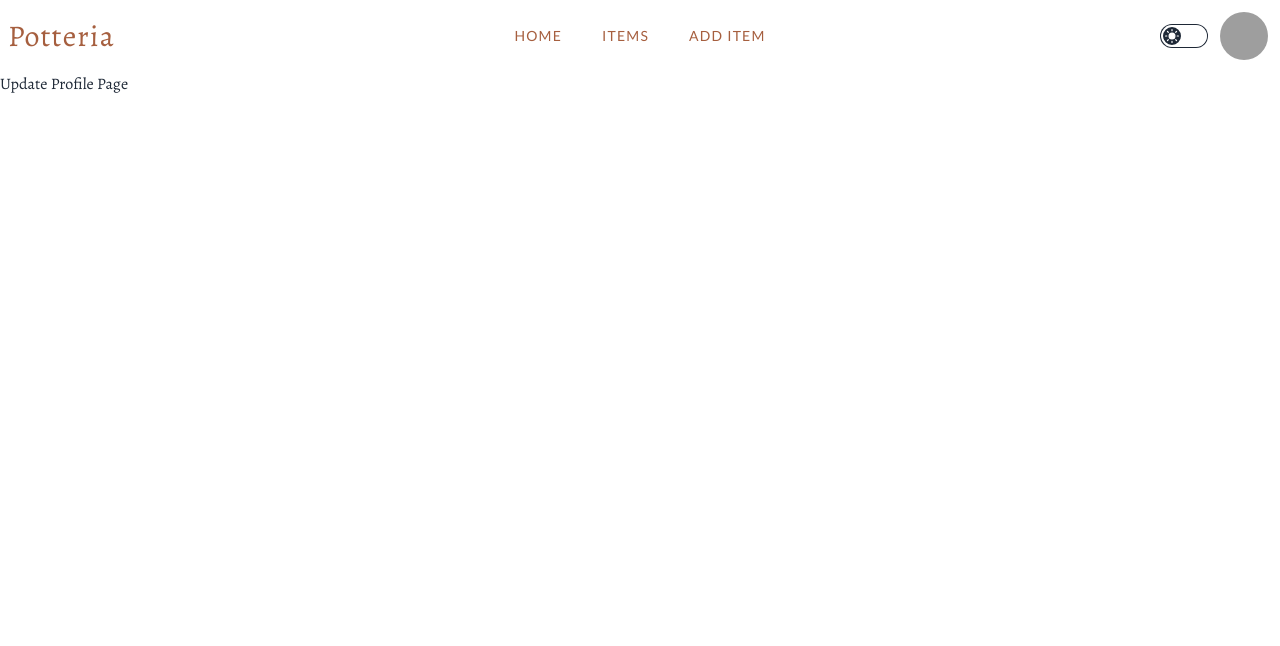
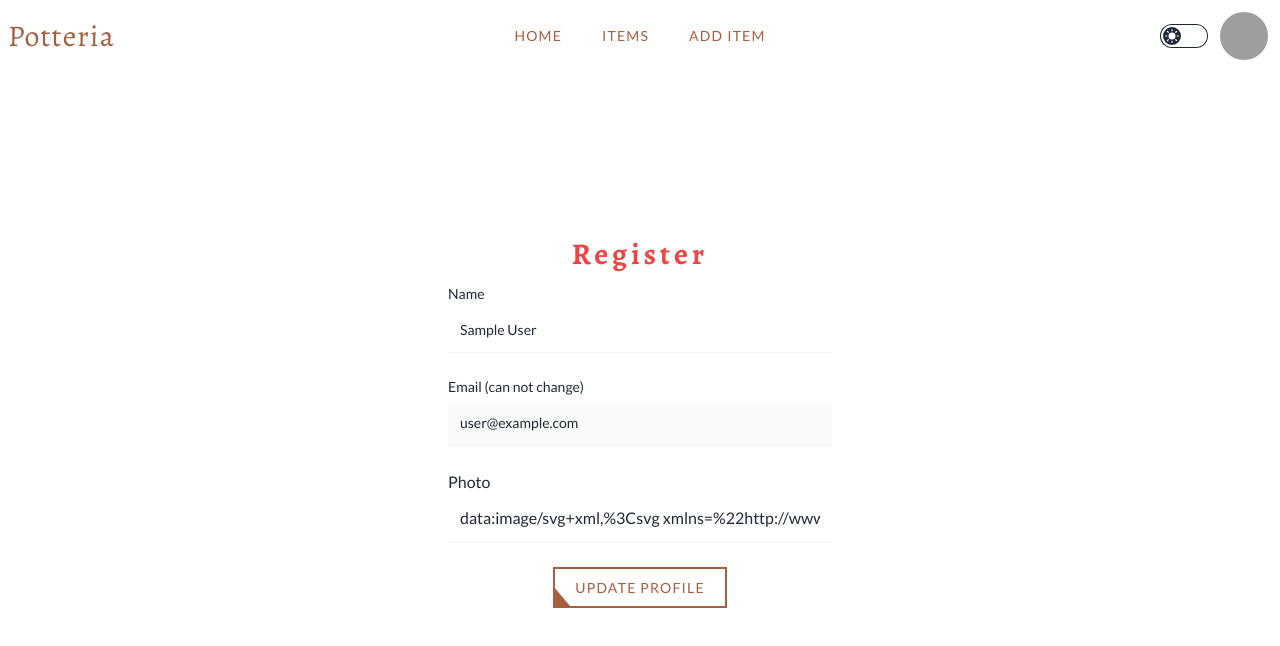
Before and after one commit to NoorTushar/potteria-client, a React (Vite) app: page /updateProfile in a window 1280 px wide. Shown: the top 646 px of the page. Built offline with nearby package versions, Linux system fonts and the light colour scheme; no server answers; sample sign-in values are in the browser's storage; grey boxes are pictures that could not be loaded.

Commit message:
update profile page is working

```diff
--- a/src/Pages/UpdateProfilePage/UpdateProfilePage.jsx
+++ b/src/Pages/UpdateProfilePage/UpdateProfilePage.jsx
@@ -1,9 +1,155 @@
-const UpdateProfilePage = () => {
+// React-Hook-Form: (1)
+import { useForm } from "react-hook-form";
+import { useContext } from "react";
+import { AuthContext } from "../../Providers/AuthProvider";
+import Swal from "sweetalert2";
+
+const UpdateProfile = () => {
+   const { theme, updateUser, setLoading, user } = useContext(AuthContext);
+
+   // React-Hook-Form: (2a)
+   const {
+      register,
+      handleSubmit,
+      getValues,
+
+      formState: { errors },
+   } = useForm({
+      defaultValues: {
+         userName: `${user.displayName}`,
+         photoURL: `${user?.photoURL}`,
+         email: `${user?.email}`,
+      },
+   });
+
+   // React-Hook-Form: (2b)
+   const onSubmit = () => {
+      const userName = getValues("userName");
+      const photoURL = getValues("photoURL");
+      console.log(userName, photoURL);
+
+      // create user imported from AuthContext
+
+      updateUser(userName, photoURL).then(() => {
+         // have to set loading to false else after
+         // redirecting to page, it will keep showing the loader
+         setLoading(false);
+
+         Swal.fire({
+            title: "Success!",
+            text: "Registration Successful!",
+            icon: "success",
+
+            confirmButtonText: "Ok",
+         });
+      });
+   };
+
    return (
-      <div>
-         <h3>Update Profile Page</h3>
+      <div className="min-h-[calc(100vh-100px)] flex flex-col items-center justify-center">
+         <div className="w-full mx-auto max-w-md p-8 space-y-3  ">
+            <h1
+               className={`text-3xl font-bold text-center tracking-[4px] ${
+                  theme === "luxury" ? "text-blue-500" : "text-red-500"
+               }`}
+            >
+               Register
+            </h1>
+            {/* // React-Hook-Form: (3) */}
+            <form onSubmit={handleSubmit(onSubmit)} className="space-y-6">
+               {/* name field */}
+               <div className="space-y-1 text-sm">
+                  <label htmlFor="userName" className="block ">
+                     Name
+                  </label>
+                  <input
+                     // React-Hook-Form: (9)
+                     {...register("userName", {
+                        required: {
+                           value: true,
+                           message: "Must provide a username.",
+                        },
+                     })}
+                     type="text"
+                     name="userName"
+                     placeholder="User name"
+                     className="w-full p-3 border-b border-gray-100  outline-none duration-300 focus:border-[#A65F3F] "
+                  />
+                  {/* // React-Hook-Form: (10) */}
+                  {errors?.userName && (
+                     <span className="text-red-500 block mt-1 mb-2 font-didact">
+                        {errors.userName.message}
+                     </span>
+                  )}
+               </div>
+
+               {/* email field */}
+               <div className="space-y-1 text-sm">
+                  <label htmlFor="email" className="block ">
+                     Email (can not change)
+                  </label>
+                  <input
+                     // React-Hook-Form: (4)
+                     {...register("email", {
+                        required: {
+                           value: true,
+                           message: "Must provide an email",
+                        },
+                        pattern: {
+                           value: /^[^\s@]+@[^\s@]+\.[^\s@]+$/,
+                           message: "Must provide a valid email address",
+                        },
+                     })}
+                     type="email"
+                     name="email"
+                     id="email"
+                     disabled
+                     placeholder="Email"
+                     className="w-full p-3 border-b border-gray-100  outline-none duration-300 focus:border-[#A65F3F] "
+                  />
+                  {/* // React-Hook-Form: (5) */}
+                  {errors?.email && (
+                     <span className="text-red-500 block mt-1 mb-2 font-didact">
+                        {errors.email.message}
+                     </span>
+                  )}
+               </div>
+
+               {/* PhotoURL Field */}
+               <div className="mt-4">
+                  <label htmlFor="photoURL" className="block ">
+                     Photo
+                  </label>
+                  <input
+                     {...register("photoURL", {
+                        required: {
+                           value: true,
+                           message: "Must provide a photo URL.",
+                        },
+                     })}
+                     type="text"
+                     placeholder="Photo URL"
+                     className="w-full p-3 border-b border-gray-100  outline-none duration-300 focus:border-[#A65F3F] "
+                  />
+                  {errors?.photoURL && (
+                     <span className="text-red-500 block mt-1 mb-2 font-didact">
+                        {errors.photoURL.message}
+                     </span>
+                  )}
+               </div>
+
+               <div className="text-center">
+                  <button className=" relative inline-flex items-center justify-start px-5 py-2 overflow-hidden font-medium transition-all bg-white  hover:bg-white group border-2 border-[#a65f3f] text-[14px] tracking-[1.2px]">
+                     <span className="w-48 h-48 rounded rotate-[-40deg] bg-[#a65f3f]  absolute bottom-0 left-0 -translate-x-full ease-out duration-500 transition-all translate-y-full mb-9 ml-9 group-hover:ml-0 group-hover:mb-32 group-hover:translate-x-0"></span>
+                     <span className="relative w-full text-[#a65f3f] transition-colors duration-300 ease-in-out group-hover:text-white text-center">
+                        UPDATE PROFILE
+                     </span>
+                  </button>
+               </div>
+            </form>
+         </div>
       </div>
    );
 };
 
-export default UpdateProfilePage;
+export default UpdateProfile;
```
